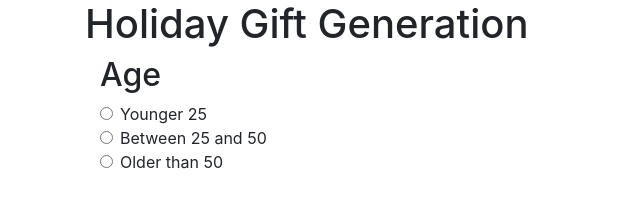
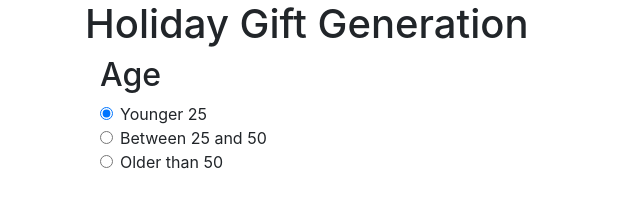
Before and after one commit to paraketsova/js-lesson-react-context, a React (Create React App) app in the folder js-lesson-react-context/: page /age in a window 1280 px wide. Shown: the top 197 px of the page, without its empty margins (0-640 px from the left). Built offline with nearby package versions, Linux system fonts and the light colour scheme.

Commit message:
Add defaultChecked for radiobutton  at AgePage.jsx

```diff
--- a/js-lesson-react-context/src/pages/AgePage.jsx
+++ b/js-lesson-react-context/src/pages/AgePage.jsx
@@ -2,9 +2,9 @@ import React, { useState } from 'react'
 
 export default function AgePage() {
 
-  const [age, setAge] = useState ("");
+  const [age, setAge] = useState ("a");
   function handleOnChange(e) {
-    console.log(e.target.value)
+    setAge(e.target.value)
   }
 
   return (
@@ -18,6 +18,7 @@ export default function AgePage() {
           id="a"
           value="a"
           onChange={handleOnChange}
+          defaultChecked={age === "a"}
         />
         <label className="form-check-label" htmlFor="a">
           Younger 25
@@ -32,6 +33,7 @@ export default function AgePage() {
           id="b"
           value="b"
           onChange={handleOnChange}
+          defaultChecked={age === "b"}
         />
         <label className="form-check-label" htmlFor="b">
           Between 25 and 50
@@ -46,6 +48,7 @@ export default function AgePage() {
           id="c"
           value="c"
           onChange={handleOnChange}
+          defaultChecked={age === "c"}
         />
         <label className="form-check-label" htmlFor="c">
           Older than 50
```
Also changed, not shown: 1 other file (tests, documents, lock files or other folders).
